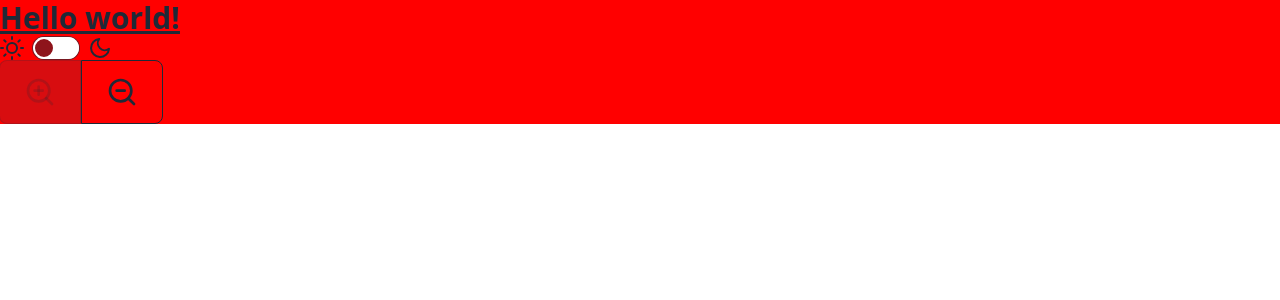
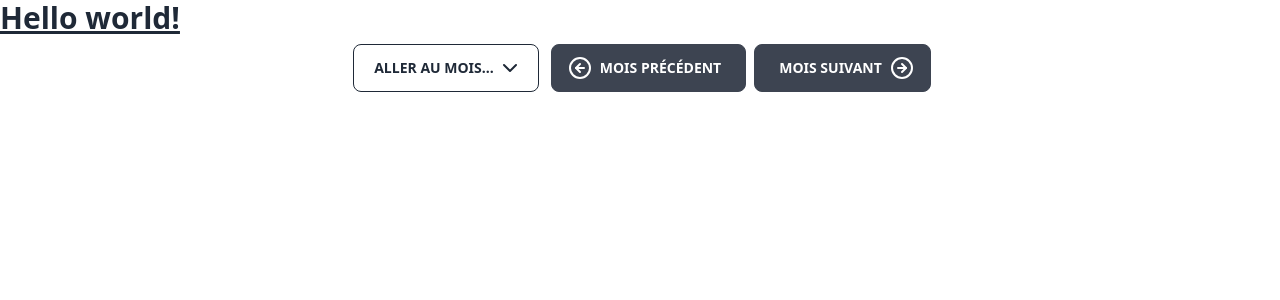
Before and after one commit to Biratus/proto-planning, a Next.js app: page / in a window 1280 px wide. Shown: the top 300 px of the page. Built offline with nearby package versions, Linux system fonts and the light colour scheme.

Commit message:
[Feature] Month Navigation

```diff
--- a/src/app/globals.css
+++ b/src/app/globals.css
@@ -7,7 +7,7 @@
   margin: 0;
 }
 :root {
-  --bg-color: red;
+  --bg-color: #fff;
 }
 
 /* @media (prefers-color-scheme: dark){
--- a/src/app/page.tsx
+++ b/src/app/page.tsx
@@ -1,16 +1,20 @@
-import SwitchTheme from "@/components/theme/SwitchTheme";
-import ZoomProvider from "@/components/zoom/ZoomProvider";
-import ZoomUI from "@/components/zoom/ZoomUI";
-import { zoom_calendar_filiere } from "@/hooks/localStorageStore";
+import MonthNavigationProvider from "@/components/monthNavigation/MonthNavigationProvider";
+import MonthNavigationUI from "@/components/monthNavigation/MonthNavigationUI";
+import { parseMonthAndYear } from "@/lib/date";
+import { formatISO, startOfMonth, startOfToday } from "date-fns";
 
-export default function Home() {
+const monthStart = startOfMonth(startOfToday());
+
+export default function Home({ searchParams: { date } }: any) {
+  console.log({ date });
+  if (date) date = parseMonthAndYear(date);
+
   return (
     <>
       <h1 className="text-3xl font-bold underline">Hello world!</h1>
-      <SwitchTheme />
-      <ZoomProvider zoomKey={zoom_calendar_filiere}>
-        <ZoomUI range={5} />
-      </ZoomProvider>
+      <MonthNavigationProvider focus={formatISO(date || monthStart)}>
+        <MonthNavigationUI />
+      </MonthNavigationProvider>
     </>
   );
 }
--- /dev/null
+++ b/src/components/monthNavigation/FastSelectMonth.tsx
@@ -0,0 +1,62 @@
+import { formatMonthYear } from "@/lib/date";
+import { addMonths, isSameMonth, subMonths } from "date-fns";
+import { useMemo } from "react";
+import { ChevronDown } from "react-feather";
+export default function FastSelectMonth({
+  focusedMonth,
+  min = 12,
+  max = 12,
+  onChange,
+  disabled = false,
+}: {
+  focusedMonth: Date;
+  min?: number;
+  max?: number;
+  onChange: (value: Date) => void;
+  disabled?: boolean;
+}) {
+  const months = useMemo(
+    () => generateMonthList(min, max, focusedMonth),
+    [focusedMonth]
+  );
+
+  const monthsActions = months.map((m) => ({
+    label: formatMonthYear(m),
+    onClick: () => onChange(m),
+    selected: isSameMonth(focusedMonth, m),
+  }));
+
+  return (
+    <div className="dropdown">
+      <label
+        tabIndex={0}
+        className={`btn m-1 btn-outline ${disabled ? "btn-disabled" : ""}`}
+      >
+        <span className="mx-1">Aller au mois...</span>
+        <ChevronDown />
+      </label>
+      <ul
+        tabIndex={0}
+        className="dropdown-content menu menu-compact p-2 shadow bg-base-100 rounded-box w-52"
+      >
+        {monthsActions.map(({ label, onClick, selected }) => (
+          <li onClick={onClick} key={label}>
+            <a className={selected ? `active` : ``}>{label}</a>
+          </li>
+        ))}
+      </ul>
+    </div>
+  );
+}
+
+const generateMonthList = (min: number, max: number, month: Date) => {
+  let arr = [];
+  for (let i = 0; i < min; i++) {
+    arr.push(subMonths(month, min - i));
+  }
+  arr.push(month);
+  for (let i = 0; i < max; i++) {
+    arr.push(addMonths(month, i + 1));
+  }
+  return arr;
+};
--- /dev/null
+++ b/src/components/monthNavigation/MonthNavigationProvider.tsx
@@ -0,0 +1,65 @@
+"use client";
+
+import { formatMonthYear } from "@/lib/date";
+import { searchParamsClone } from "@/lib/navigation";
+import { addMonths, parseISO, startOfMonth, subMonths } from "date-fns";
+import { usePathname, useRouter, useSearchParams } from "next/navigation";
+import { createContext, PropsWithChildren, useContext } from "react";
+
+type NavigationContext = [Date, () => void, () => void, (value: Date) => void];
+
+const MonthNavigationContext = createContext<NavigationContext>([
+  new Date(),
+  () => {},
+  () => {},
+  () => {},
+]);
+
+export default function MonthNavigationProvider({
+  focus,
+  children,
+}: { focus: string } & PropsWithChildren) {
+  const router = useRouter();
+  const path = usePathname();
+  const params = useSearchParams();
+
+  const month = parseISO(focus);
+
+  const nextMonth = () => {
+    replaceRoute({ date: formatMonthYear(addMonths(month, 1)) });
+  };
+  const prevMonth = () => {
+    replaceRoute({ date: formatMonthYear(subMonths(month, 1)) });
+  };
+
+  const setMonth = (value: Date) => {
+    replaceRoute({ date: formatMonthYear(startOfMonth(value)) });
+  };
+
+  const replaceRoute = (additionalParams: any) => {
+    let newParams = searchParamsClone(params);
+
+    for (let k in additionalParams) {
+      newParams.set(k, additionalParams[k]);
+    }
+    router.replace(path + "?" + newParams.toString());
+  };
+
+  return (
+    <MonthNavigationContext.Provider
+      value={[month, prevMonth, nextMonth, setMonth]}
+    >
+      {children}
+    </MonthNavigationContext.Provider>
+  );
+}
+
+export function useMonthNavigation() {
+  const ctx = useContext(MonthNavigationContext);
+  if (ctx === undefined) {
+    throw new Error(
+      "useMonthNavigation must be used within a MonthNavigationContext"
+    );
+  }
+  return ctx;
+}
--- /dev/null
+++ b/src/components/monthNavigation/MonthNavigationUI.tsx
@@ -0,0 +1,34 @@
+"use client";
+
+import { ArrowLeftCircle, ArrowRightCircle } from "react-feather";
+import FastSelectMonth from "./FastSelectMonth";
+import { useMonthNavigation } from "./MonthNavigationProvider";
+
+export default function MonthNavigationUI({
+  disabled: { set, prev, next } = { set: false, prev: false, next: false },
+}) {
+  const [month, prevMonth, nextMonth, setMonth] = useMonthNavigation();
+  return (
+    <div className="flex flex-row gap-2 m-1 justify-center items-center">
+      <FastSelectMonth
+        focusedMonth={month}
+        onChange={setMonth}
+        // color="ajcBlue"
+        disabled={set}
+      />
+      <button
+        className="btn"
+        onClick={prevMonth}
+        // color="ajcBlue"
+        disabled={prev}
+      >
+        <ArrowLeftCircle />
+        <span className="mx-2">Mois précédent</span>
+      </button>
+      <button className="btn" onClick={nextMonth} disabled={next}>
+        <span className="mx-2">Mois suivant</span>
+        <ArrowRightCircle />
+      </button>
+    </div>
+  );
+}
```
